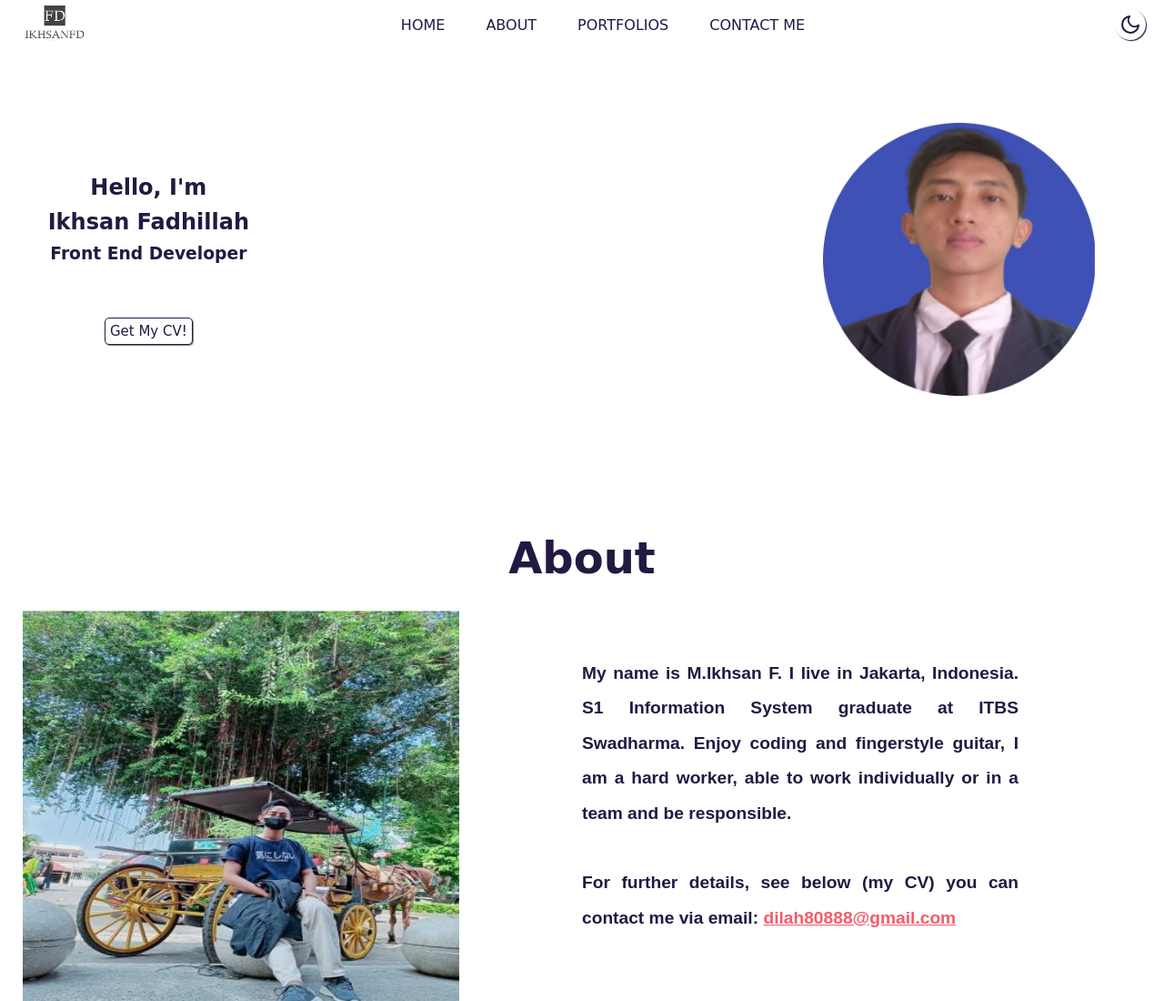
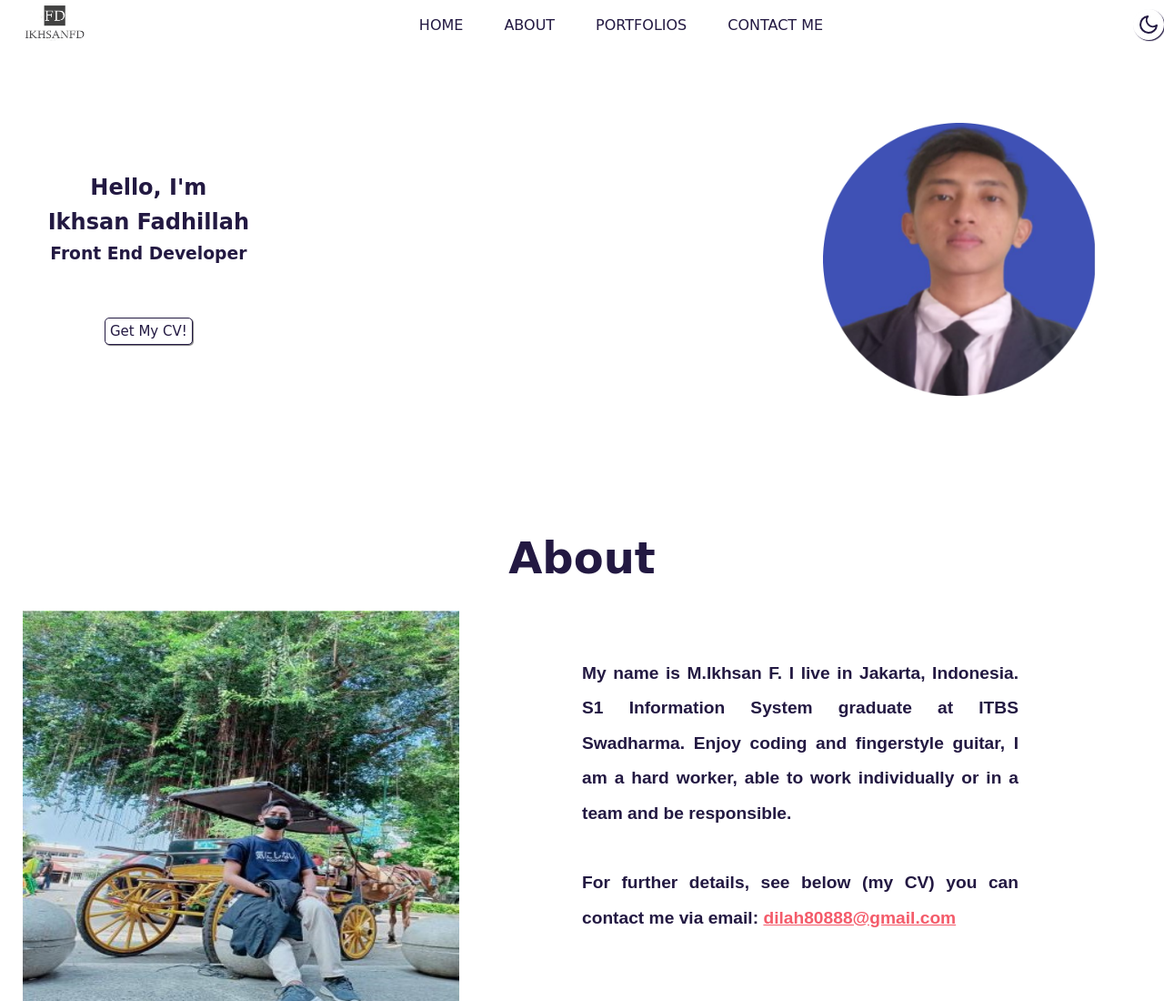
Before and after one commit to ikhsanfd1/ikhsan-fd, a plain HTML site: page index.html in a window 1280 px wide. Shown: the top 1100 px of the page at 91% size. Drawn offline with nearby package versions, Linux system fonts and the light colour scheme; a web font is replaced by a local one.

Commit message:
modified css 001

```diff
--- a/css/style.css
+++ b/css/style.css
@@ -150,14 +150,18 @@ body {
   display: flex;
   position: fixed;
   top: 0;
-  left: 20px;
-  right: 20px;
+  left: 0;
+  right: 0;
   z-index: 1000;
   transition: background-color 0.5s;
   align-items: center;
   justify-content: space-between;
   animation-name: fadeInDown;
   animation-duration: 1s;
+}
+
+.brand {
+  padding: 0 20px;
 }
 
 .menu-toggle {
```
